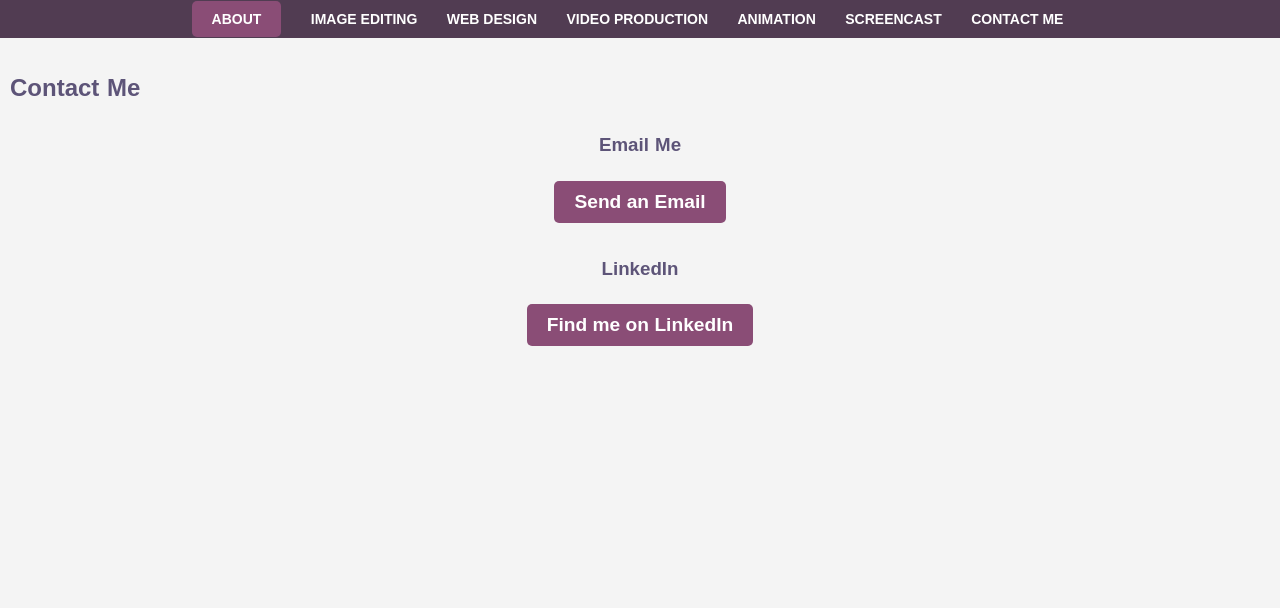
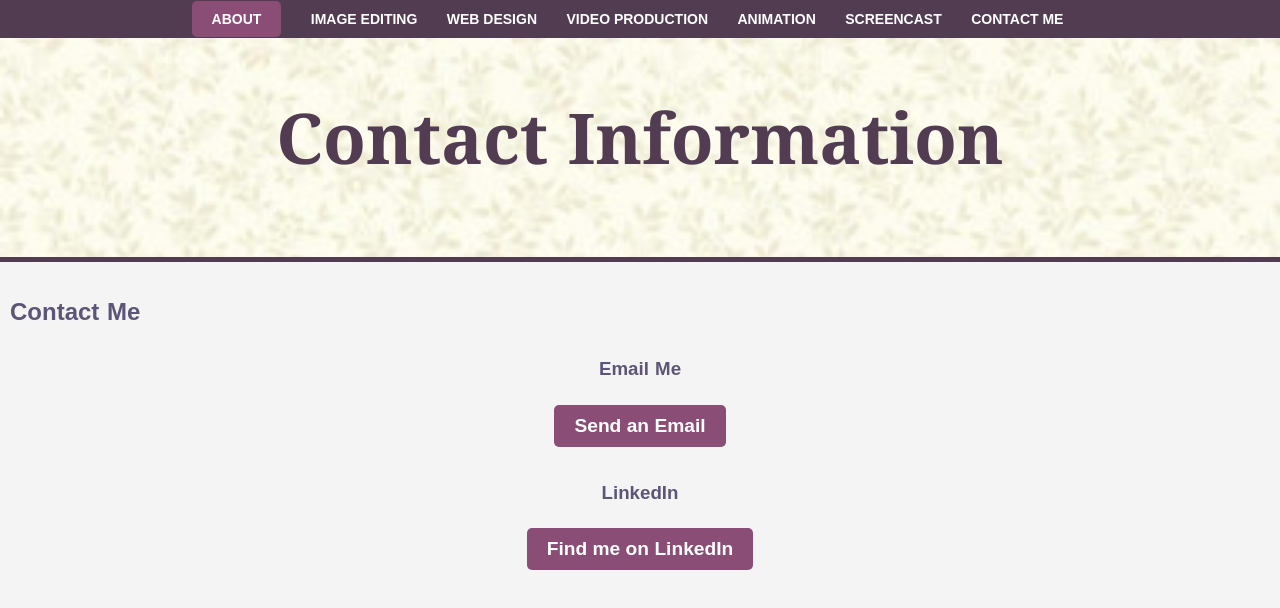
Before and after one commit to g-prathyusha99/E-portfolio-final, a plain HTML site: page contact.html in a window 1280 px wide. Drawn offline with Linux system fonts and the light colour scheme.

Commit message:
Update contact.html

```diff
--- a/contact.html
+++ b/contact.html
@@ -24,6 +24,13 @@
             </div>
         </div>
 
+        <div id="logo" class="container">
+		<!-- THIS IS WHERE YOU CUSTOMIZE THE HEADER FOR EACH PAGE. -->
+        <h1>Contact Information</h1>
+		<!-- THIS IS WHERE YOU CUSTOMIZE THE SUBHEADER FOR EACH PAGE. -->
+
+	</div>
+
         <div id="page" class="container">
             <h2>Contact Me</h2>
 
```
